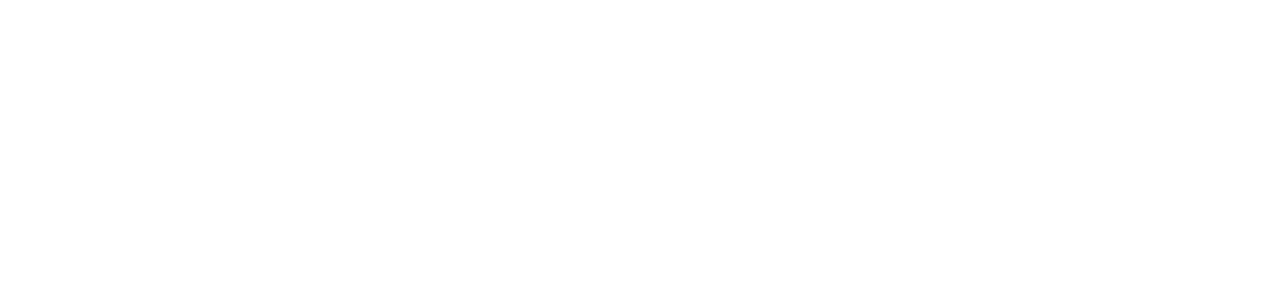
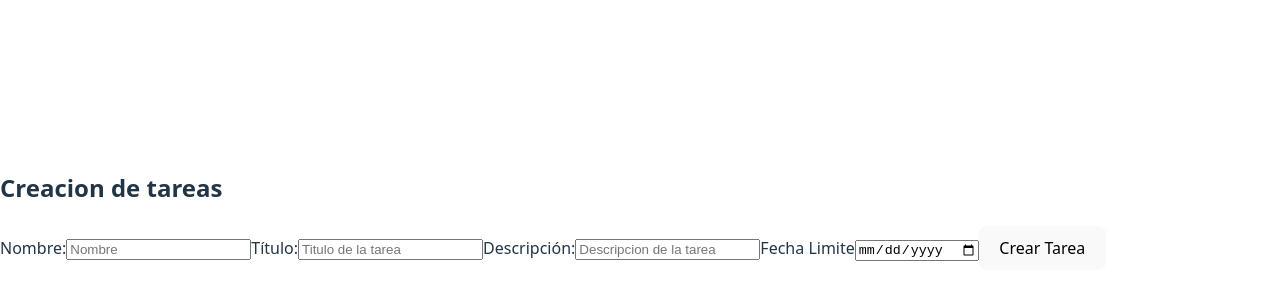
Before and after one commit to islena17/Proyecto_Final_Cliente, a React (Vite) app in the folder Proyecto_final_cliente/: page / in a window 1280 px wide. Shown: the part 190-490 px from the top of the page. Built offline with nearby package versions, Linux system fonts and the light colour scheme.

Commit message:
Añadir formulario html para crear tarea (luego lo cambio a thailwind css)

```diff
--- a/Proyecto_final_cliente/src/App.tsx
+++ b/Proyecto_final_cliente/src/App.tsx
@@ -1,14 +1,18 @@
 import { useState } from 'react'
 import reactLogo from './assets/react.svg'
 import viteLogo from '/vite.svg'
-import './App.css'
+import {Tarea} from "./models/Tarea"
+import FormularioTarea from './components/FormularioTarea'
 
 function App() {
   const [count, setCount] = useState(0)
 
   return (
     <>
+  <div id='Tareas-container'>
+   <FormularioTarea></FormularioTarea>
 
+    </div>
     </>
   )
 }
--- /dev/null
+++ b/Proyecto_final_cliente/src/components/FormularioTarea.tsx
@@ -0,0 +1,29 @@
+import {useState} from "react";
+import {Tarea} from "../models/Tarea";
+
+
+export default function FormularioTarea(){
+
+
+
+
+
+    return(
+        <div className="tarea-container">
+            <h2>Creacion de tareas</h2>
+            <form className="formulario-tarea" >
+                <label htmlFor="nombre">Nombre:</label>
+                <input name="nombre" id="nombre" type="text" placeholder="Nombre" required minLength={3}/>
+                <label htmlFor="titulo">Título:</label>
+                <input name="titulo" id="titulo" type="text" placeholder="Titulo de la tarea" required minLength={6}/>
+                <label htmlFor="descripcion">Descripción:</label>
+                <input name="descripcion" id="descripcion" type="text" placeholder="Descripcion de la tarea" required minLength={6} maxLength={33}/>
+                <label htmlFor="fechaLimite">Fecha Limite</label>
+                <input name="fechaLimite" id="fechaLimite" type="date" required/>
+
+                <button type="submit">Crear Tarea</button>
+            </form>
+        </div>
+    )
+
+}
```
Also changed, not shown: Proyecto_final_cliente/src/components/FormularioTareas.tsx (deleted), Proyecto_final_cliente/src/models/Tarea.ts (renamed from Proyecto_final_cliente/src/models/Tareas.ts).
